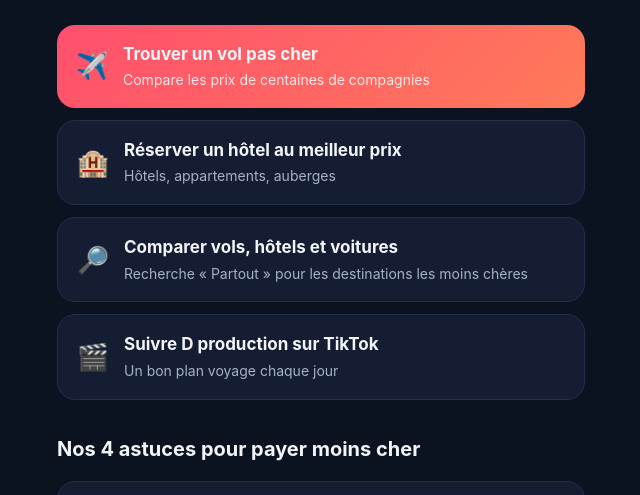
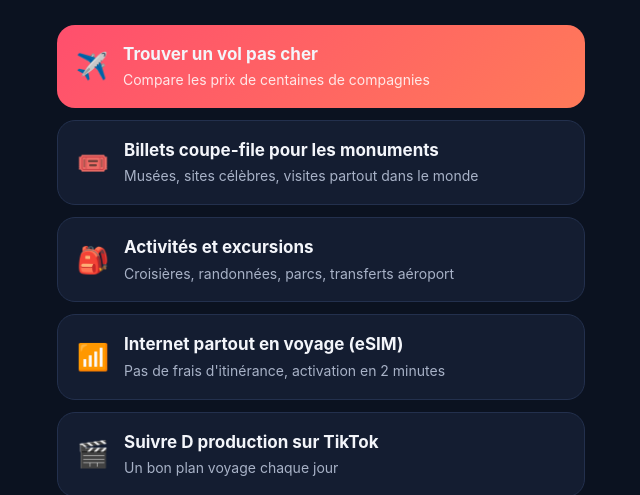
Before and after one commit to dibtarikboucif-wq/dproduction-site, a plain HTML site: page index.html in a window 1280 px wide. Shown: the part 232-727 px from the top of the page, without its empty margins (319-959 px from the left). Drawn offline with Linux system fonts and the light colour scheme.

Commit message:
Liens d'affiliation Tiqets, Klook, Airalo

```diff
--- a/index.html
+++ b/index.html
@@ -20,13 +20,17 @@
       <span class="ico">✈️</span>
       <span><strong>Trouver un vol pas cher</strong><span class="sub">Compare les prix de centaines de compagnies</span></span>
     </a>
-    <a class="btn" href="https://www.booking.com/" target="_blank" rel="noopener sponsored">
-      <span class="ico">🏨</span>
-      <span><strong>Réserver un hôtel au meilleur prix</strong><span class="sub">Hôtels, appartements, auberges</span></span>
+    <a class="btn" href="https://tiqets.tpk.mx/pQWaPk9n" target="_blank" rel="noopener sponsored">
+      <span class="ico">🎟️</span>
+      <span><strong>Billets coupe-file pour les monuments</strong><span class="sub">Musées, sites célèbres, visites partout dans le monde</span></span>
     </a>
-    <a class="btn" href="https://www.skyscanner.fr/" target="_blank" rel="noopener sponsored">
-      <span class="ico">🔎</span>
-      <span><strong>Comparer vols, hôtels et voitures</strong><span class="sub">Recherche « Partout » pour les destinations les moins chères</span></span>
+    <a class="btn" href="https://klook.tpk.mx/j8QwaBOn" target="_blank" rel="noopener sponsored">
+      <span class="ico">🎒</span>
+      <span><strong>Activités et excursions</strong><span class="sub">Croisières, randonnées, parcs, transferts aéroport</span></span>
+    </a>
+    <a class="btn" href="https://airalo.tpk.mx/kQeg6PoN" target="_blank" rel="noopener sponsored">
+      <span class="ico">📶</span>
+      <span><strong>Internet partout en voyage (eSIM)</strong><span class="sub">Pas de frais d'itinérance, activation en 2 minutes</span></span>
     </a>
     <a class="btn" href="https://www.tiktok.com/@td35509" target="_blank" rel="noopener">
       <span class="ico">🎬</span>
```
